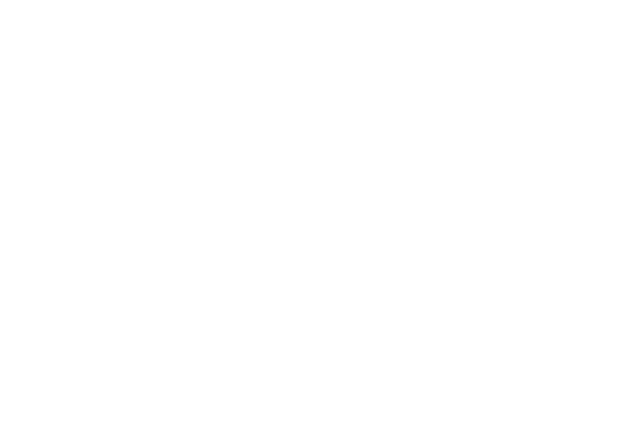
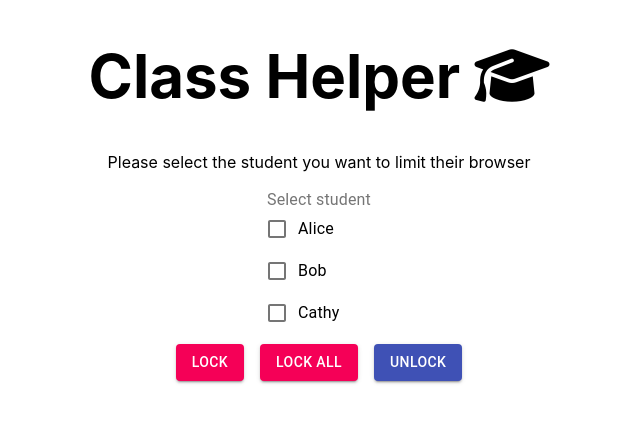
Before and after one commit to seansio1995/ClassHelper, a React (Create React App) app: page /instructorLimit in a window 1280 px wide. Shown: the top 422 px of the page, without its empty margins (321-961 px from the left). Built offline with nearby package versions, Linux system fonts and the light colour scheme.

Commit message:
Add limit

```diff
--- /dev/null
+++ b/src/components/InstructorLimit.js
@@ -0,0 +1,118 @@
+import React, {Component} from 'react';
+import "./Style/Signup.scss";
+
+import {Link} from "react-router-dom";
+import { makeStyles } from '@material-ui/core/styles';
+import FormLabel from '@material-ui/core/FormLabel';
+import FormControl from '@material-ui/core/FormControl';
+import FormGroup from '@material-ui/core/FormGroup';
+import FormControlLabel from '@material-ui/core/FormControlLabel';
+import FormHelperText from '@material-ui/core/FormHelperText';
+import Input from "@material-ui/core/Input"
+import Checkbox from '@material-ui/core/Checkbox';
+import Button from '@material-ui/core/Button'
+import Grid from "@material-ui/core/Grid";
+
+
+
+class InstructorLimit extends Component {
+    constructor(props) {
+        super(props);
+        this.state = {
+            selectFaculty : "instructor"
+        }
+    }
+
+    render() {
+
+        return (
+
+            <div style = {pageStyle}>
+                <div style = {headerStyle}>
+                    <Link to = "/instructorHomepage" style = {linkStyle}>
+                        <h1>Class Helper <i className="fas fa-graduation-cap" ></i></h1>
+                    </Link>
+                </div>
+                <div>
+                    <div>Please select the student you want to limit their browser </div>
+                </div>
+                <br></br>
+                <FormControl component="fieldset">
+                    <FormLabel component="legend">Select student</FormLabel>
+                    <FormGroup>
+                    <FormControlLabel
+                        control={<Checkbox/>}
+                        label="Alice"
+                    />
+                    <FormControlLabel
+                        control={<Checkbox/>}
+                        label="Bob"
+                    />
+                    <FormControlLabel
+                        control={<Checkbox/>}
+                        label="Cathy"
+                    />
+                    </FormGroup>
+                </FormControl>
+                <Grid  item xs={18}>
+                    <div style = {buttonStyle}>
+                        <Grid justify="center" container spacing={2}>
+                            <Grid item>
+                                <Button variant="contained" color="secondary">
+                                    Lock
+                                </Button>
+                            </Grid>
+                            <Grid item>
+                                <Button variant="contained" color="secondary">
+                                    Lock ALL
+                                </Button>
+                            </Grid>
+                            <Grid item>
+                                <Button variant="contained" color="primary">
+                                    UnLock
+                                </Button>
+                            </Grid>
+                        </Grid>
+                    </div>
+                </Grid>
+            </div>
+
+        )
+    }
+
+
+}
+
+const pageStyle = {
+    textAlign: "center"
+}
+
+const headerStyle = {
+    fontSize : "30px",
+    textAlign : "center",
+}
+
+const linkStyle = {
+    textDecoration: 'none',
+    color : "#000000"
+}
+
+const containerStyle = {
+    marginTop : "10%"
+}
+
+const buttonStyle = {
+    marginTop : "10px",
+    marginRight : "100px",
+    marginLeft : "100px",
+
+}
+
+const useStyles = makeStyles(theme => ({
+    root: {
+      '& > *': {
+        margin: theme.spacing(1),
+      },
+    },
+  }));
+export default InstructorLimit;
--- a/src/components/Limit.js
+++ b/src/components/Limit.js
@@ -40,25 +40,35 @@
                     </div>
                     <img src = {process.env.PUBLIC_URL + "lock.jfif"}/>
                     <div>
-                        <div>Your Browser is Locked by your professor. You can only use discussion board and Quiz during class.</div>
+                        <h2>Your Browser is Locked by your professor. You can only use discussion board and Quiz during class.</h2>
                     </div>
-                    <div>
-                        <button>
+                    <Grid  item xs={18}>
+                        <div style = {buttonStyle}>
+                            <Grid justify="center" container spacing={2}>
+                                <Grid item>
                                     <Link to = "/studentHomepage">
+                                        <Button variant="contained" color="secondary">
                                                 Goto homepage
+                                        </Button>
                                     </Link>
-                        </button>
-                        <button>
+                                </Grid>
+                                <Grid item>
                                     <Link to = "/discussion">
+                                        <Button variant="contained" color="secondary">
                                                 Goto discussion
+                                        </Button>
                                     </Link>
-                        </button>
-                        <button>
+                                </Grid>
+                                <Grid item>
                                     <Link to = "/quiz">
+                                        <Button variant="contained" color="primary">
                                                 Goto quiz
+                                        </Button>
                                     </Link>
-                        </button>
+                                </Grid>
+                            </Grid>
                         </div>
+                    </Grid>
                 </div>
             )
         }
@@ -87,4 +97,5 @@
 const buttonStyle = {
     marginTop : "10px"
 }
+
 export default Limit;
--- a/src/index.js
+++ b/src/index.js
@@ -9,6 +9,7 @@
 import StudentHomepage from './components/StudentHomepage'
 import InstructorHomepage from './components/InstructorHomepage'
 import CourseHomepageStudent from './components/CourseHomepageStudent'
+import InstructorLimit from './components/InstructorLimit'
 
 const routing = (
     <Router>
@@ -19,6 +20,7 @@
             <Route path = "/instructorHomepage" component = {InstructorHomepage} />
             <Route path = "/limit" component = {Limit}/>
             <Route path = "/CourseHomepageStudent" component = {CourseHomepageStudent} />
+            <Route path = "/instructorLimit" component = {InstructorLimit}/>
         </div>
     </Router>
 )
```
Lines whose indentation alone changed are shown as unchanged.
